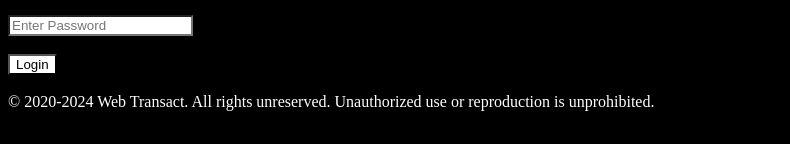
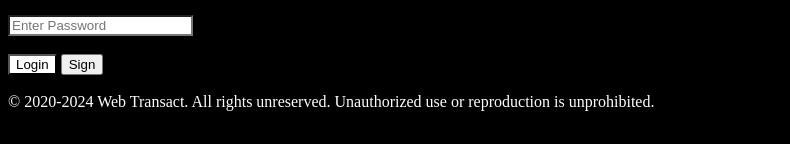
Before and after one commit to aanm1/Webt, a plain HTML site: page index.html in a window 1280 px wide. Shown: the part 220-364 px from the top of the page, without its empty margins (0-790 px from the left). Drawn offline with Linux system fonts and the light colour scheme.

Commit message:
index.html

```diff
--- a/index.html
+++ b/index.html
@@ -20,6 +20,7 @@
       <input type="password" id="password" placeholder="Enter Password" required>
       <br><br>
       <button id="log" value="Login" onclick="login()">Login</button>
+      <button id="sign" value="Sign" onclick="sign()">Sign</button>
     </div>
 
 
```
